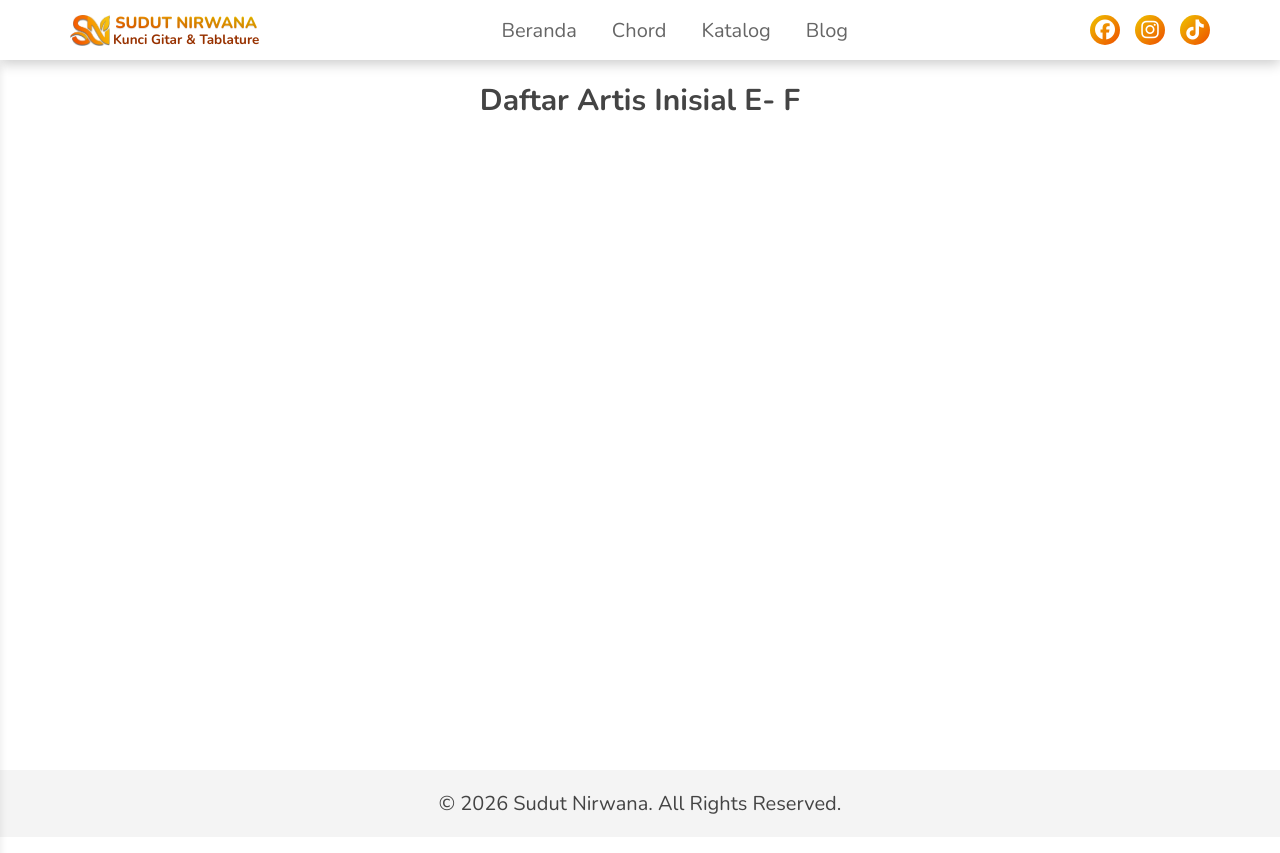
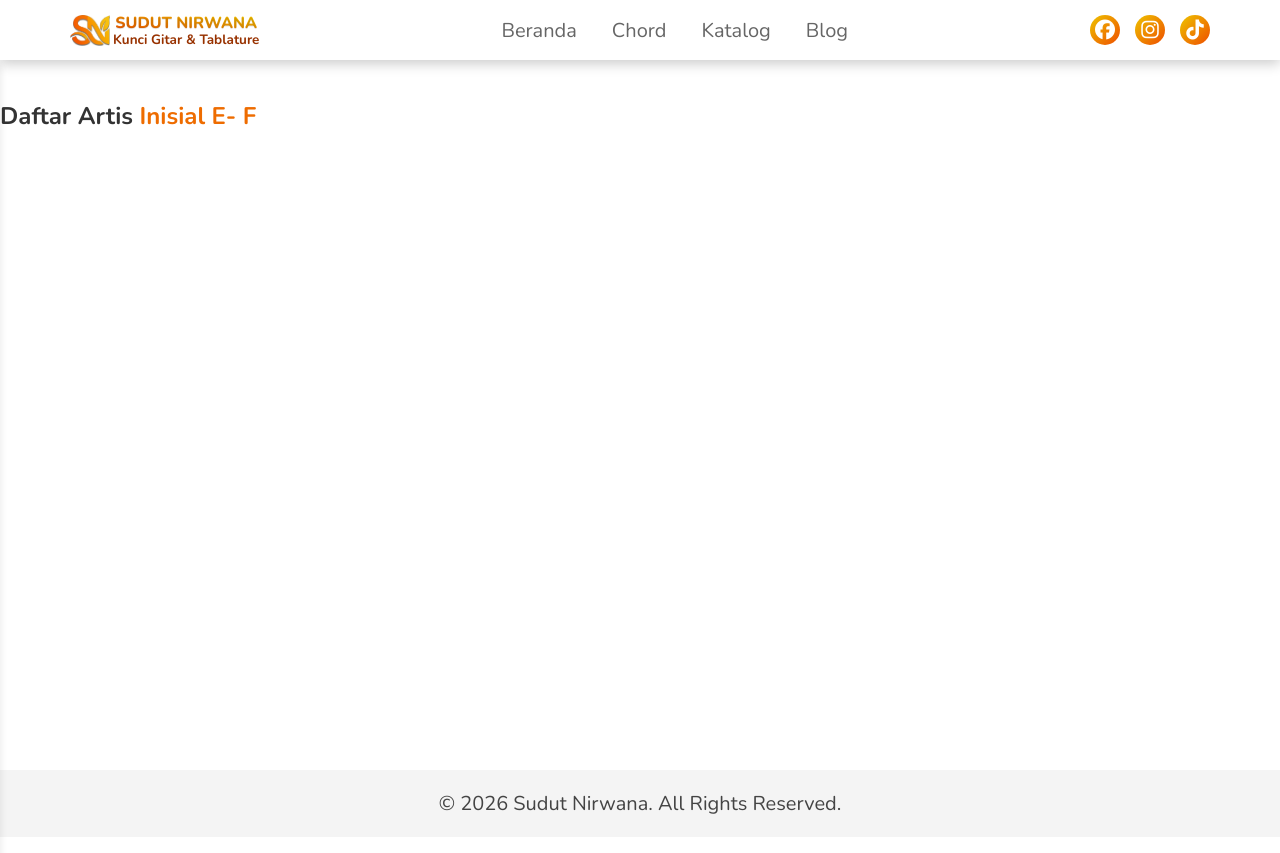
Before and after one commit to sudut-nirwana/sudut-nirwana-main, a Jekyll site: the page built from artis/e-f.md, in a window 1280 px wide. Shown: the top 853 px of the page. Built offline with Jekyll 4.4.1, drawn with Linux system fonts in a browser that asks for light colours.

Commit message:
Update alfabet.css

```diff
--- a/assets/css/alfabet.css
+++ b/assets/css/alfabet.css
@@ -1,38 +1,44 @@
 /* Container Utama */
 .alphabet-page-content {
-    /* Tambahkan padding top agar tidak tenggelam di bawah header fixed */
-    /* Sesuaikan 80px dengan tinggi header kamu */
-    padding-top: 80px;
+    padding-top: 100px;
     padding-bottom: 40px;
-    min-height: 80vh; /* Memastikan konten cukup tinggi agar footer terdorong ke bawah */
+    min-height: 80vh;
     width: 100%;
-    box-sizing: border-box;
+    /* Rata kiri untuk seluruh konten di dalam container ini */
+    text-align: left;
 }
 
 /* Judul Halaman */
 .section-header {
-    text-align: center;
     margin-bottom: 30px;
+    text-align: left; /* Memastikan header rata kiri */
 }
 
-.section-header h2 {
+.main-title {
     margin: 0;
     font-weight: 700;
+    color: #333; /* Warna Hitam untuk teks utama */
+    font-size: 1.5rem;
 }
 
-/* Wrapper List */
+/* Warna Orange untuk bagian inisial */
+.main-title .highlight {
+    color: #ee6c00;
+}
+
+/* Memastikan wrapper list juga rata kiri */
 .chord-list-wrapper {
     display: grid;
     grid-template-columns: 1fr;
     gap: 15px;
     width: 100%;
+    text-align: left;
 }
 
-/* Responsif: 2 Kolom untuk Tablet/Desktop (min-width: 768px) */
+/* Responsif: 2 Kolom untuk Tablet/Desktop */
 @media screen and (min-width: 768px) {
     .chord-list-wrapper {
         grid-template-columns: 1fr 1fr;
-        gap: 20px;
     }
 }
 
```
